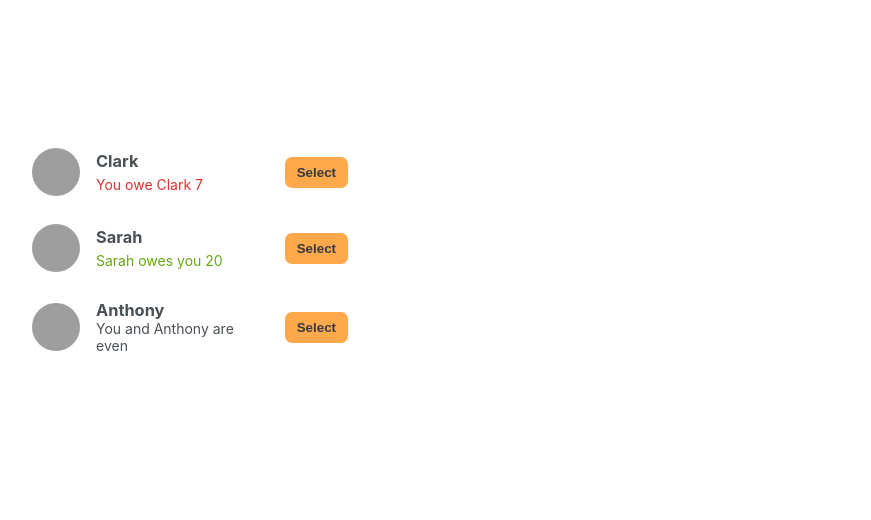
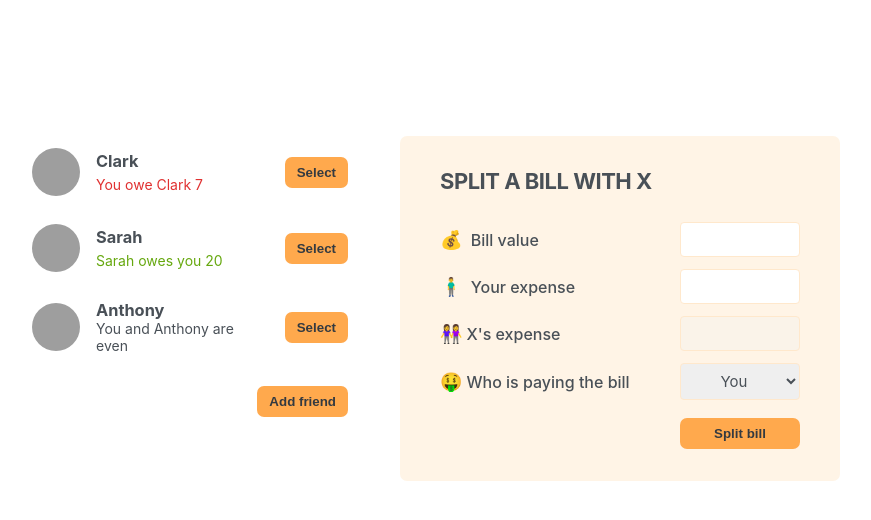
Before and after one commit to myhzyy/eat-n-split, a React (Create React App) app: page / in a window 1280 px wide. Shown: the top 520 px of the page, without its empty margins (210-1081 px from the left). Built offline with nearby package versions, Linux system fonts and the light colour scheme; grey boxes are pictures that could not be loaded.

Commit message:
profile tab

```diff
--- a/src/App.js
+++ b/src/App.js
@@ -1,3 +1,5 @@
+import { useCallback, useState } from "react";
+
 const initialFriends = [
   {
     id: 118836,
@@ -20,12 +22,29 @@
 ];
 
 export default function App() {
+  const [showAddFriend, setShowAddFriend] = useState(false);
+
+  function handleShowAddFriend() {
+    setShowAddFriend((show) => !show);
+  }
+
   return (
     <div className="app">
       <div className="sidebar">
         <FriendsList />
+        {showAddFriend && <FormAddFriend />}
+        <Button onClick={handleShowAddFriend}>Add friend</Button>
       </div>
+      <FormSplitBill />
     </div>
+  );
+}
+
+function Button({ children, onClick }) {
+  return (
+    <button className="button" onClick={onClick}>
+      {children}
+    </button>
   );
 }
 
@@ -61,11 +80,46 @@
 
       {friend.balance === 0 && <p>You and {friend.name} are even</p>}
 
-      <button className="button">Select</button>
+      <Button>Select</Button>
     </li>
   );
 }
 
 function FormAddFriend() {
-  return <form className="form-add-friend"></form>;
+  return (
+    <form className="form-add-friend">
+      <label>Friend name 👭</label>
+      <input type="text" />
+
+      <label>🎇 Image URL</label>
+      <input type="text" />
+
+      <Button>Add</Button>
+    </form>
+  );
 }
+
+function FormSplitBill() {
+  return (
+    <form className="form-split-bill">
+      <h2>Split a bill with X</h2>
+
+      <label>💰 Bill value</label>
+      <input type="text" />
+
+      <label>🧍‍♂️ Your expense</label>
+      <input type="text" />
+
+      <label>👭X's expense</label>
+      <input type="text" disabled />
+
+      <label>🤑Who is paying the bill</label>
+      <select>
+        <option value="user">You</option>
+        <option value="user">Friend</option>
+      </select>
+
+      <Button>Split bill</Button>
+    </form>
+  );
+}
```
